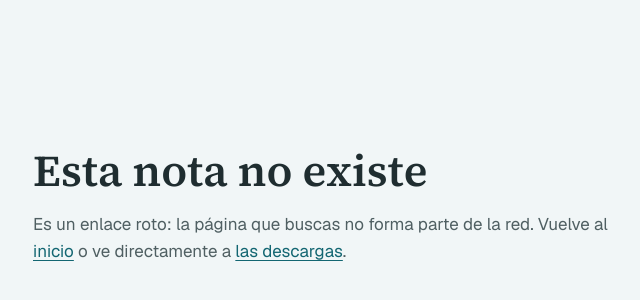
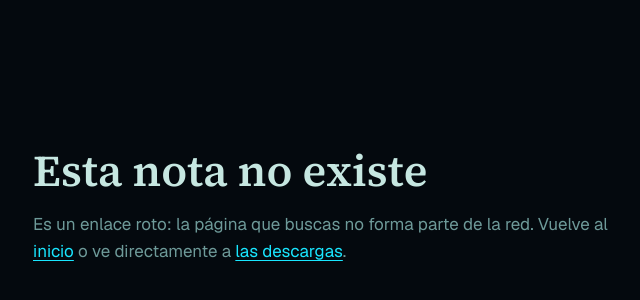
Before and after one commit to GSmart-software/Mycelium-landing, a website: page public/404.html in a window 1280 px wide. Shown: the part 194-494 px from the top of the page, without its empty margins (319-959 px from the left). Drawn offline with nearby package versions, Linux system fonts and the light colour scheme.

Commit message:
style(estilos): la página es siempre oscura
Se quita la variante @media (prefers-color-scheme: light) de estilos.css y
el meta color-scheme pasa a «dark» solo (este último va en el commit de los
textos, junto al resto del <head>). Los tokens de la placa de la portada se
conservan: siguen en uso. DESIGN.md registra el cambio.

```diff
--- a/public/estilos.css
+++ b/public/estilos.css
@@ -1,8 +1,7 @@
 /* Landing de Mycelium — «La red», Bioluminiscencia.
-   Todo sale de los tokens de :root. Oscuro por defecto; el claro llega con
-   prefers-color-scheme. Las capas: raw (los colores del tema), roles (qué
-   hace cada color) y la página. La portada es el grafo: una placa oscura en
-   los dos modos. */
+   Todo sale de los tokens de :root. Siempre oscura: no hay variante clara.
+   Las capas: raw (los colores del tema), roles (qué hace cada color) y la
+   página. La portada es el grafo: una placa con su propia paleta. */
 
 :root {
   /* Raw: Bioluminiscencia oscuro */
@@ -17,8 +16,8 @@
   --borde: #16343f;
   --info: #3d8bff;
 
-  /* La portada usa la paleta oscura en los dos modos: es la captura del grafo,
-     cuyo lienzo es Esporo profundo. */
+  /* La paleta de la portada: la de la captura del grafo, cuyo lienzo es
+     Esporo profundo. */
   --placa-fondo: #0b1d27;
   --placa-sombra: #04090e;
   --placa-humus: #c6e7e1;
@@ -71,44 +70,6 @@
   --salida: cubic-bezier(0.16, 1, 0.3, 1);
 
   color-scheme: dark;
-}
-
-@media (prefers-color-scheme: light) {
-  :root {
-    /* Raw: Bioluminiscencia claro */
-    --esporo: #0c4a57;
-    --esporo-profundo: #08323d;
-    --lienzo: #f1f6f7;
-    --niebla: #e3eef1;
-    --humus: #1f2d30;
-    --humus-tenue: #4f5f62;
-    --hifa: #0e7c8c;
-    --brote: #16b8c9;
-    --borde: color-mix(in srgb, #1f2d30 16%, transparent);
-
-    --fondo: var(--lienzo);
-    --sobre-accion: #f1f6f7;
-    --enlace: color-mix(in srgb, var(--hifa) 72%, var(--humus));
-    --brillo-texto: #1b6c75;
-    --foco: var(--hifa);
-    --superficie: color-mix(in srgb, var(--niebla) 60%, var(--lienzo));
-    /* Sin tarjetas blancas elevadas (DESIGN.md del producto): un velo de Niebla. */
-    --superficie-alta: color-mix(in srgb, var(--niebla) 55%, var(--lienzo));
-    --codigo-fondo: color-mix(in srgb, var(--humus) 7%, var(--lienzo));
-    --marco-borde: color-mix(in srgb, var(--esporo-profundo) 22%, transparent);
-    /* Brote oscurecido → Hifa: recorre de verde a turquesa y las dos puntas
-       pasan 3:1 sobre el Lienzo claro (#0f8a66 3,97:1 · #0e7c8c 4,5:1). */
-    --degrade: linear-gradient(90deg, #0f8a66, var(--hifa));
-    --sombra: color-mix(in srgb, var(--esporo-profundo) 24%, transparent);
-
-    --linea-apagada: color-mix(in srgb, var(--hifa) 20%, transparent);
-    /* El punto de Claude Code y el anillo final: el Brote oscurecido del degradé claro,
-       que pasa 3:1 sobre el Lienzo (#0f8a66, 3,97:1); #16b8c9 daba 2,4:1. */
-    --linea-punta: #0f8a66;
-    --nodo-texto: #1b6c75;
-
-    color-scheme: light;
-  }
 }
 
 /* ---------- Base ---------- */
@@ -315,7 +276,7 @@ q {
 /* ---------- Portada: el grafo a sangre ---------- */
 
 .portada {
-  /* Paleta de la placa, en los dos modos. */
+  /* Paleta de la placa. */
   --texto: var(--placa-humus);
   --texto-tenue: var(--placa-tenue);
   --accion: var(--placa-hifa);
```
Also changed, not shown: DESIGN.md (+7 -4 lines).
